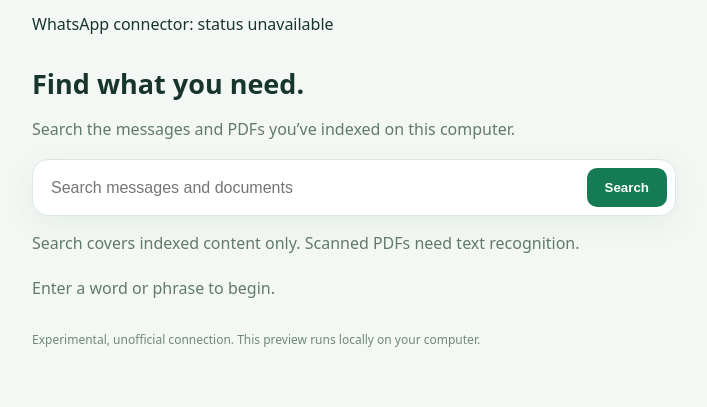
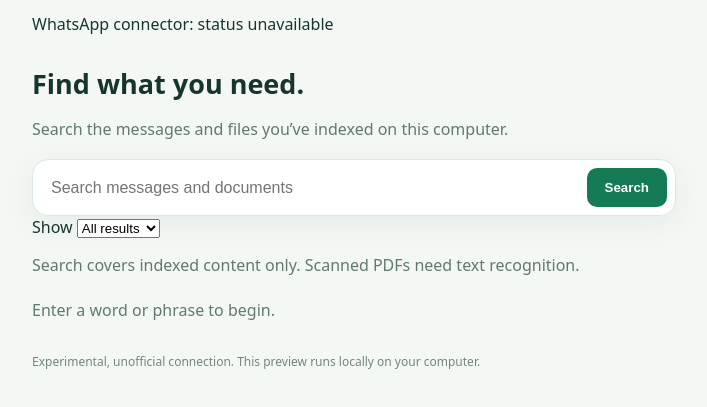
Before and after one commit to Dhananjay2799/whatsapp-search-prototype, a website: page phone.html in a window 1280 px wide. Shown: the part 85-492 px from the top of the page, without its empty margins (286-993 px from the left). Drawn offline with Linux system fonts and the light colour scheme; no server answers.

Commit message:
Add search result type filters

```diff
--- a/phone.html
+++ b/phone.html
@@ -1,9 +1,12 @@
 <!doctype html><html lang="en"><head><meta charset="utf-8"><meta name="viewport" content="width=device-width, initial-scale=1"><title>WhatsApp Search</title><style>
 :root{font-family:system-ui,sans-serif;color:#18352d;background:#f4f8f5}*{box-sizing:border-box}body{margin:0}main{max-width:680px;margin:auto;padding:24px 18px}header{display:flex;align-items:center;gap:12px}.icon{background:#147b54;color:white;border-radius:14px;padding:12px;font-weight:bold}h1{font-size:24px;margin:0}header p{margin:3px 0;color:#61796e;font-size:14px}.hero{margin:30px 0 18px}h2{font-size:27px;margin:0 0 8px}.hero p,.hint{color:#61796e;line-height:1.45}form{display:flex;gap:8px;background:white;padding:8px;border:1px solid #dbe8e0;border-radius:16px;box-shadow:0 8px 30px #113b2510}input{min-width:0;flex:1;border:0;outline:0;font-size:16px;padding:10px}button{border:0;border-radius:10px;background:#147b54;color:white;padding:12px 18px;font-weight:700;cursor:pointer}#status{margin:22px 0;color:#61796e}.card{background:white;border:1px solid #e1ebe5;border-radius:16px;padding:18px;margin:12px 0;overflow-wrap:anywhere}.tag{font-size:12px;font-weight:700;color:#147b54;text-transform:uppercase}.card h3{font-size:17px;margin:8px 0}.meta{font-size:13px;color:#61796e}.excerpt{line-height:1.5;white-space:pre-wrap}a{color:#087b50;font-weight:600}footer{font-size:12px;color:#71877c;margin-top:32px}
-</style></head><body><main><header><div class="icon">WS</div><div><h1>WhatsApp Search</h1><p>Personal search prototype</p></div></header><p id="connection" role="status">Checking connector status…</p><section class="hero"><h2>Find what you need.</h2><p>Search the messages and PDFs you’ve indexed on this computer.</p></section><form id="form"><input id="query" aria-label="Search messages and documents" placeholder="Search messages and documents" maxlength="200" required><button>Search</button></form><p class="hint">Search covers indexed content only. Scanned PDFs need text recognition.</p><div id="status" role="status">Enter a word or phrase to begin.</div><section id="results" aria-label="Search results"></section><footer>Experimental, unofficial connection. This preview runs locally on your computer.</footer></main><script>
-const form=document.querySelector('#form'), input=document.querySelector('#query'), status=document.querySelector('#status'), results=document.querySelector('#results');
+</style></head><body><main><header><div class="icon">WS</div><div><h1>WhatsApp Search</h1><p>Personal search prototype</p></div></header><p id="connection" role="status">Checking connector status…</p><section class="hero"><h2>Find what you need.</h2><p>Search the messages and files you’ve indexed on this computer.</p></section><form id="form"><input id="query" aria-label="Search messages and documents" placeholder="Search messages and documents" maxlength="200" required><button>Search</button></form><label for="filter">Show</label> <select id="filter"><option value="all">All results</option><option value="Message">Messages</option><option value="PDF">PDFs</option><option value="Text file">Text files</option></select><p class="hint">Search covers indexed content only. Scanned PDFs need text recognition.</p><div id="status" role="status">Enter a word or phrase to begin.</div><section id="results" aria-label="Search results"></section><footer>Experimental, unofficial connection. This preview runs locally on your computer.</footer></main><script>
+const form=document.querySelector('#form'), input=document.querySelector('#query'), status=document.querySelector('#status'), results=document.querySelector('#results'), filter=document.querySelector('#filter');
+let latestResults=[];
+function renderResults(){results.replaceChildren();const matches=latestResults.filter(r=>filter.value==='all'||r.type===filter.value);status.textContent=matches.length?`${matches.length} result${matches.length===1?'':'s'}`:'No matches found.';for(const r of matches){const card=el('article','','card');card.append(el('span',r.type,'tag'),el('h3',r.type==='Message'?'Message':r.filename),el('div',`${r.type==='Text file'?'Source:':'Chat:'} ${r.chatId} · ${r.timestamp?new Date(r.timestamp*1000).toLocaleString():'Date unknown'}`,'meta'),el('p',r.excerpt,'excerpt'));if(r.pdf){const a=el('a','Open PDF');a.href='/pdf/'+encodeURIComponent(r.pdf);a.target='_blank';a.rel='noopener';card.append(a)}results.append(card)}}
+filter.addEventListener('change',()=>{if(input.value.trim()) renderResults()});
 async function refreshConnection(){try{const r=await fetch('/api/status');const data=await r.json();const labels={connected:'WhatsApp connector: connected',connecting:'WhatsApp connector: connecting',disconnected:'WhatsApp connector: disconnected',offline:'WhatsApp connector: not running or status unavailable'};document.querySelector('#connection').textContent=labels[data.state]||labels.offline}catch{document.querySelector('#connection').textContent='WhatsApp connector: status unavailable'}}
 refreshConnection();setInterval(refreshConnection,10000);
 function el(tag,text,cls){const n=document.createElement(tag);n.textContent=text;if(cls)n.className=cls;return n}
-form.addEventListener('submit',async e=>{e.preventDefault();results.replaceChildren();status.textContent='Searching…';try{const response=await fetch('/api/search?q='+encodeURIComponent(input.value.trim()));const data=await response.json();if(!response.ok)throw Error(data.error||'Search failed');status.textContent=data.results.length?`${data.results.length} result${data.results.length===1?'':'s'}`:'No matches found.';for(const r of data.results){const card=el('article','','card');card.append(el('span',r.type,'tag'),el('h3',r.type==='Message'?'Message':r.filename),el('div',`Chat: ${r.chatId} · ${r.timestamp?new Date(r.timestamp*1000).toLocaleString():'Date unknown'}`,'meta'),el('p',r.excerpt,'excerpt'));if(r.pdf){const a=el('a','Open PDF');a.href='/pdf/'+encodeURIComponent(r.pdf);a.target='_blank';a.rel='noopener';card.append(a)}results.append(card)}}catch(error){status.textContent=error.message}});
+form.addEventListener('submit',async e=>{e.preventDefault();results.replaceChildren();status.textContent='Searching…';try{const response=await fetch('/api/search?q='+encodeURIComponent(input.value.trim()));const data=await response.json();if(!response.ok)throw Error(data.error||'Search failed');latestResults=data.results;renderResults()}catch(error){status.textContent=error.message}});
 </script></body></html>
```
